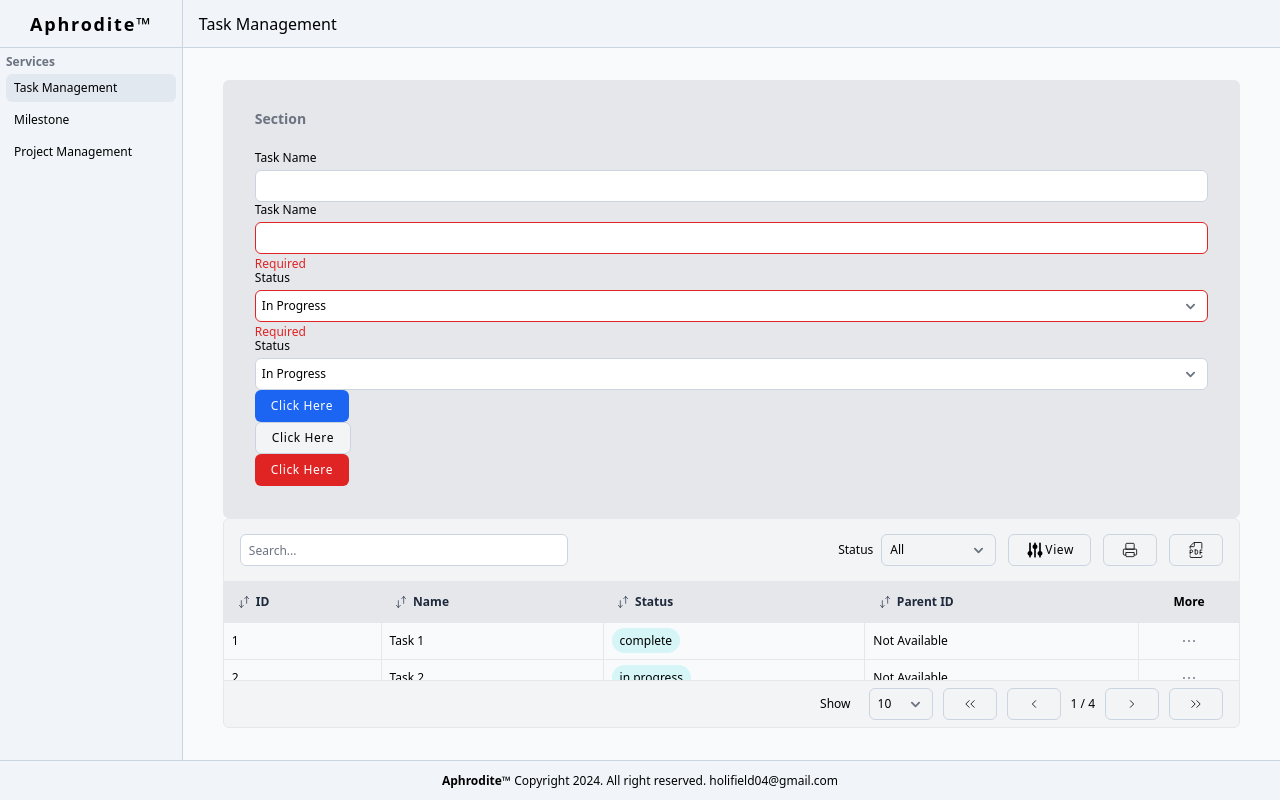
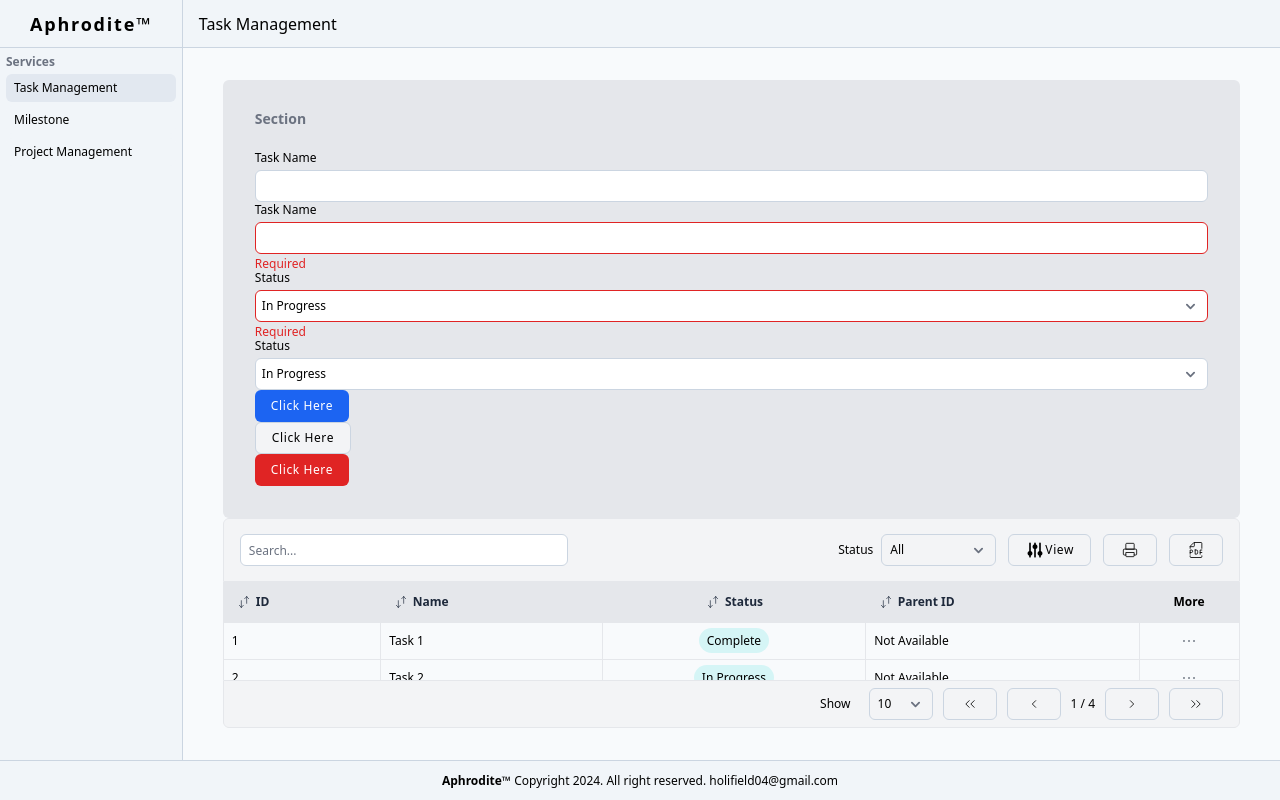
Before and after one commit to holifield4/task-management, a React (Vite) app: page / in a window 1280 px wide. Built offline with nearby package versions, Linux system fonts and the light colour scheme.

Commit message:
feat: modify status column to have different badge based on status

```diff
--- a/src/component/table/DataTable.tsx
+++ b/src/component/table/DataTable.tsx
@@ -67,7 +67,7 @@ function TableHeader<T>({ columns, actions }: TableHeaderProps<T>) {
         {columns.map((column) => {
           if (visibleColumn.includes(column.key as keyof ITask)) {
             return (
-              <th key={String(column.key)} className="p-3">
+              <th key={String(column.key)} className={`p-3 ${column.key === 'status' && "flex justify-center"}`}>
                 <Button
                   variant="table"
                   label={column.header}
@@ -132,7 +132,7 @@ type TableCellProps<T> = {
 
 function TableCell<T>({ value, render }: TableCellProps<T>) {
   return (
-    <td className="border p-2">
+    <td className={`border p-2 capitalize ${render && "text-center"}`}>
       {render ? render(value) : value ? String(value) : "Not Available"}
     </td>
   );
```
